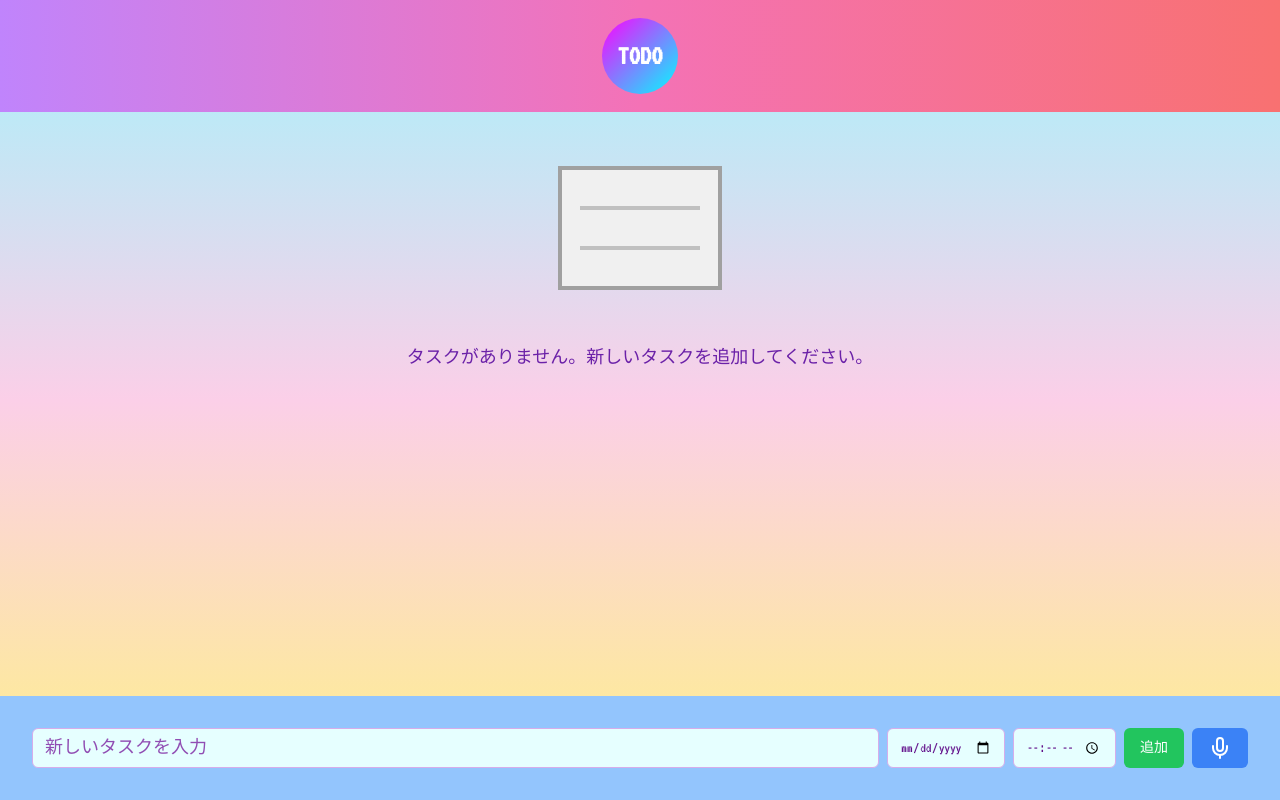
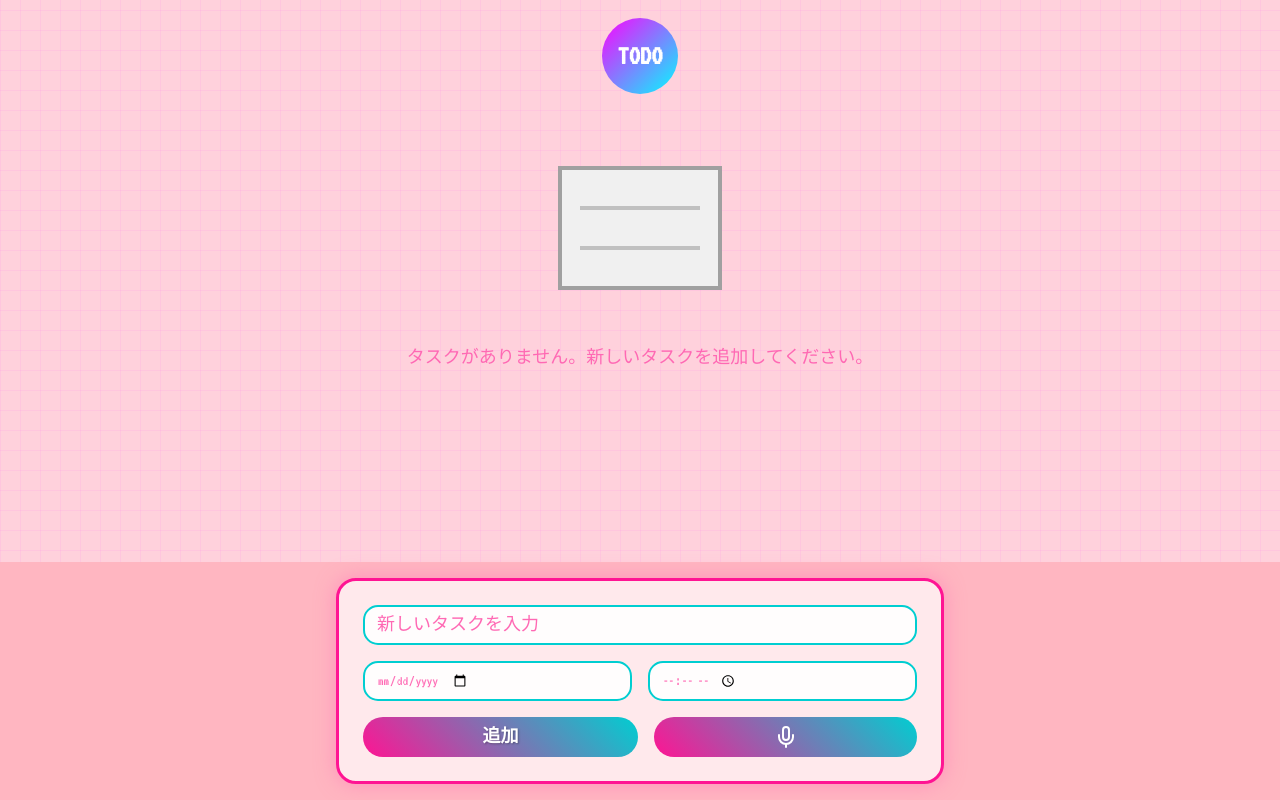
Before and after one commit to kentaro/todo, a Next.js app: page /todo/ in a window 1280 px wide. Built offline with nearby package versions, Linux system fonts and the light colour scheme.

Commit message:
デザインを全体的にいい感じにあらためて

```diff
--- a/src/app/globals.css
+++ b/src/app/globals.css
@@ -2,68 +2,81 @@
 @tailwind components;
 @tailwind utilities;
 
-  @layer base {
+@import url('https://fonts.googleapis.com/css2?family=VT323&display=swap');
+
 :root {
-      --background: 180 100% 95%;
-      --foreground: 280 80% 30%;
-      --card: 180 100% 98%;
-      --card-foreground: 280 80% 30%;
-      --popover: 180 100% 98%;
-      --popover-foreground: 280 80% 30%;
-      --primary: 320 100% 60%;
-      --primary-foreground: 0 0% 100%;
-      --secondary: 60 100% 70%;
-      --secondary-foreground: 280 80% 30%;
-      --muted: 180 20% 90%;
-      --muted-foreground: 280 40% 50%;
-      --accent: 200 100% 70%;
-      --accent-foreground: 280 80% 30%;
-      --destructive: 0 100% 60%;
-      --destructive-foreground: 0 0% 100%;
-      --border: 280 60% 80%;
-      --input: 280 60% 80%;
-      --ring: 320 100% 60%;
-      --radius: 0.5rem;
-      --chart-1: 12 76% 61%;
-      --chart-2: 173 58% 39%;
-      --chart-3: 197 37% 24%;
-      --chart-4: 43 74% 66%;
-      --chart-5: 27 87% 67%;
+  --background: #ffd1dc;
+  --foreground: #ff69b4;
+  --primary: #ff1493;
+  --secondary: #00ced1;
+  --accent: #ff6347;
+  --card-bg: rgba(255, 255, 255, 0.7);
+  --footer-bg: #ffb6c1;
+  --input-bg: rgba(255, 255, 255, 0.9);
 }
 
-    .dark {
-      --background: 222.2 84% 4.9%;
-      --foreground: 210 40% 98%;
-      --card: 222.2 84% 4.9%;
-      --card-foreground: 210 40% 98%;
-      --popover: 222.2 84% 4.9%;
-      --popover-foreground: 210 40% 98%;
-      --primary: 210 40% 98%;
-      --primary-foreground: 222.2 47.4% 11.2%;
-      --secondary: 217.2 32.6% 17.5%;
-      --secondary-foreground: 210 40% 98%;
-      --muted: 217.2 32.6% 17.5%;
-      --muted-foreground: 215 20.2% 65.1%;
-      --accent: 217.2 32.6% 17.5%;
-      --accent-foreground: 210 40% 98%;
-      --destructive: 0 62.8% 30.6%;
-      --destructive-foreground: 210 40% 98%;
-      --border: 217.2 32.6% 17.5%;
-      --input: 217.2 32.6% 17.5%;
-      --ring: 212.7 26.8% 83.9%;
-      --chart-1: 220 70% 50%;
-      --chart-2: 160 60% 45%;
-      --chart-3: 30 80% 55%;
-      --chart-4: 280 65% 60%;
-      --chart-5: 340 75% 55%;
-    }
+body {
+  font-family: 'VT323', monospace;
+  background-color: var(--background);
+  color: var(--foreground);
+  background-image:
+    linear-gradient(to right, rgba(255, 0, 255, 0.05) 1px, transparent 1px),
+    linear-gradient(to bottom, rgba(255, 0, 255, 0.05) 1px, transparent 1px);
+  background-size: 20px 20px;
+  background-position: 0 0, 10px 10px;
+  font-size: 18px;
+  line-height: 1.6;
 }
 
-  @layer base {
-    * {
-      @apply border-border;
+.y2k-card {
+  background: var(--card-bg);
+  border: 3px solid var(--primary);
+  border-radius: 20px;
+  box-shadow: 0 0 20px rgba(255, 105, 180, 0.5);
+  transition: all 0.3s ease;
+  padding: 1.5rem;
 }
-    body {
-      @apply bg-background text-foreground;
+
+.y2k-card:hover {
+  transform: translateY(-5px);
+  box-shadow: 0 5px 25px rgba(255, 105, 180, 0.7);
 }
+
+.y2k-input {
+  background: var(--input-bg);
+  border: 2px solid var(--secondary);
+  border-radius: 15px;
+  color: var(--foreground);
+  transition: all 0.3s ease;
+  padding: 0.75rem;
 }
+
+.y2k-input:focus {
+  border-color: var(--primary);
+  box-shadow: 0 0 15px rgba(255, 105, 180, 0.5);
+}
+
+.y2k-button {
+  background: linear-gradient(45deg, var(--primary), var(--secondary));
+  border: none;
+  border-radius: 25px;
+  color: white;
+  font-weight: bold;
+  text-shadow: 1px 1px 2px rgba(0, 0, 0, 0.3);
+  transition: all 0.3s ease;
+  padding: 0.75rem 1.5rem;
+}
+
+.y2k-button:hover {
+  opacity: 0.9;
+  transform: scale(1.05);
+}
+
+@keyframes fadeIn {
+  from { opacity: 0; transform: translateY(10px); }
+  to { opacity: 1; transform: translateY(0); }
+}
+
+.todo-item {
+  animation: fadeIn 0.5s ease-out;
+}
--- a/src/app/layout.tsx
+++ b/src/app/layout.tsx
@@ -22,7 +22,7 @@ export default function RootLayout({
         <meta name="theme-color" content="#000000" />
         <link rel="apple-touch-icon" href="/todo/icon-192x192.png" />
       </head>
-      <body className={`${vt323.className} text-lg`}>
+      <body className={`${vt323.className} text-xl leading-relaxed`}>
         {children}
         <script
           dangerouslySetInnerHTML={{
--- a/src/app/page.tsx
+++ b/src/app/page.tsx
@@ -109,26 +109,30 @@ export default function Home() {
   };
 
   return (
-    <div className="flex flex-col min-h-screen bg-gradient-to-b from-cyan-200 via-pink-200 to-yellow-200 text-lg">
-      <header className="bg-gradient-to-r from-purple-400 via-pink-400 to-red-400 p-4">
+    <div className="flex flex-col min-h-screen bg-background text-foreground">
+      <header className="bg-primary p-4">
         <div className="container mx-auto flex justify-center">
           <Y2KLogo />
         </div>
       </header>
       <main className="flex-grow overflow-y-auto p-4">
+        <div className="container mx-auto max-w-2xl">
           {!isLoaded ? (
-          <div className="text-center mt-4 text-purple-800">読み込み中...</div>
+            <div className="text-center mt-4 text-secondary">読み込み中...</div>
           ) : todos.length > 0 ? (
             <TodoList todos={todos} onToggle={toggleTodo} onDelete={deleteTodo} onUpdate={updateTodo} />
           ) : (
             <div className="flex flex-col items-center justify-center h-full">
               <EmptyTodoSVG />
-            <p className="mt-4 text-lg text-purple-800">タスクがありません。新しいタスクを追加してください。</p>
+              <p className="mt-4 text-lg text-accent">タスクがありません。新しいタスクを追加してください。</p>
             </div>
           )}
+        </div>
       </main>
-      <footer className="bg-blue-300 p-4">
+      <footer className="bg-[var(--footer-bg)] p-4">
+        <div className="container mx-auto max-w-2xl">
           <AddTodo onAdd={addTodo} />
+        </div>
       </footer>
     </div>
   )
--- a/src/components/add-todo.tsx
+++ b/src/components/add-todo.tsx
@@ -54,38 +54,35 @@ export function AddTodo({ onAdd }: AddTodoProps) {
   }, [])
 
   return (
-    <form onSubmit={handleSubmit} className="container mx-auto p-4">
-      <div className="flex flex-col sm:flex-row items-center gap-2">
-        <div className="w-full sm:flex-grow flex flex-col sm:flex-row items-center gap-2">
+    <form onSubmit={handleSubmit} className="y2k-card p-6 bg-[var(--card-bg)] max-w-3xl mx-auto">
+      <div className="flex flex-col gap-4">
         <Input
           type="text"
           value={title}
           onChange={(e) => setTitle(e.target.value)}
-            placeholder="新しいタスクを入力" className="w-full text-lg"
+          placeholder="新しいタスクを入力"
+          className="y2k-input text-lg p-3"
         />
-          <div className="flex w-full sm:w-auto gap-2">
+        <div className="flex gap-4">
           <Input
             type="date"
             value={dueDate}
             onChange={(e) => setDueDate(e.target.value)}
-              className="w-full sm:w-auto"
-              placeholder="日付"
+            className="y2k-input flex-grow"
           />
           <Input
             type="time"
             value={dueTime}
             onChange={(e) => setDueTime(e.target.value)}
-              className="w-full sm:w-auto"
-              placeholder="時間"
+            className="y2k-input flex-grow"
           />
         </div>
-        </div>
-        <div className="flex w-full sm:w-auto gap-2 mt-2 sm:mt-0">
-          <Button type="submit" className="flex-grow sm:flex-grow-0 bg-green-500 hover:bg-green-600 text-white">
+        <div className="flex gap-4">
+          <Button type="submit" className="y2k-button flex-grow text-lg py-3">
             追加
           </Button>
-          <Button type="button" onClick={startListening} disabled={isListening} className="flex-grow sm:flex-grow-0 bg-blue-500 hover:bg-blue-600 text-white">
-            <Mic className={isListening ? 'animate-pulse' : ''} />
+          <Button type="button" onClick={startListening} disabled={isListening} className="y2k-button flex-grow text-lg py-3">
+            <Mic className={`w-6 h-6 ${isListening ? 'text-accent animate-pulse' : 'text-primary'}`} />
           </Button>
         </div>
       </div>
--- a/src/components/todo-item.tsx
+++ b/src/components/todo-item.tsx
@@ -38,59 +38,44 @@ export function TodoItem({ todo, onToggle, onDelete, onUpdate }: TodoItemProps)
 
   if (isEditing) {
     return (
-      <div className="flex items-center gap-2 py-2 px-4 mb-2 bg-gradient-to-r from-purple-400 via-pink-400 to-red-400 rounded-lg shadow-md">
+      <div className="y2k-card flex flex-col sm:flex-row items-center gap-2 p-4 mb-4">
         <Input
           value={editTitle}
           onChange={(e) => setEditTitle(e.target.value)}
-          className="flex-grow"
+          className="y2k-input flex-grow"
         />
         <Input
           type="date"
           value={editDueDate}
           onChange={(e) => setEditDueDate(e.target.value)}
+          className="y2k-input w-auto"
         />
         <Input
           type="time"
           value={editDueTime}
           onChange={(e) => setEditDueTime(e.target.value)}
+          className="y2k-input w-auto"
         />
-        <Button onClick={handleUpdate} className="bg-purple-500 hover:bg-purple-600 text-white">
-          更新
-        </Button>
-        <Button onClick={() => setIsEditing(false)} className="bg-pink-500 hover:bg-pink-600 text-white">
-          キャンセル
-        </Button>
+        <Button onClick={handleUpdate} className="y2k-button">更新</Button>
+        <Button onClick={() => setIsEditing(false)} className="y2k-button">キャンセル</Button>
       </div>
     )
   }
 
   return (
-    <div className="flex items-center gap-2 py-2 px-4 mb-2 bg-gradient-to-r from-purple-400 via-pink-400 to-red-400 rounded-lg shadow-md">
+    <div className="y2k-card flex items-center gap-4 p-4 mb-4 todo-item">
       <Checkbox
         checked={todo.completed}
         onCheckedChange={() => onToggle(todo.id)}
         id={`todo-${todo.id}`}
-        className="border-2 border-white"
+        className="border-2 border-primary w-6 h-6"
       />
-      <div className="flex-grow">
-        <label
-          htmlFor={`todo-${todo.id}`}
-          className={`text-white text-xl ${todo.completed ? 'line-through opacity-50' : ''}`}
-        >
-          {todo.title}
-        </label>
-        {todo.dueDate && (
-          <p className="text-xs text-white opacity-75">
-            期限: {formatDate(todo.dueDate)}
-          </p>
-        )}
-      </div>
-      <Button onClick={() => setIsEditing(true)} className="bg-purple-500 hover:bg-purple-600 text-white">
-        編集
-      </Button>
-      <Button variant="destructive" size="sm" onClick={() => onDelete(todo.id)} className="bg-red-500 hover:bg-red-600 text-white">
-        削除
-      </Button>
+      <span className={`flex-grow text-lg ${todo.completed ? 'line-through text-gray-500' : ''}`}>{todo.title}</span>
+      {todo.dueDate && (
+        <span className="text-sm text-accent">{formatDate(todo.dueDate)}</span>
+      )}
+      <Button onClick={() => setIsEditing(true)} className="y2k-button">編集</Button>
+      <Button onClick={() => onDelete(todo.id)} className="y2k-button bg-red-500 hover:bg-red-600">削除</Button>
     </div>
   )
 }
```
Lines whose indentation alone changed are shown as unchanged.
